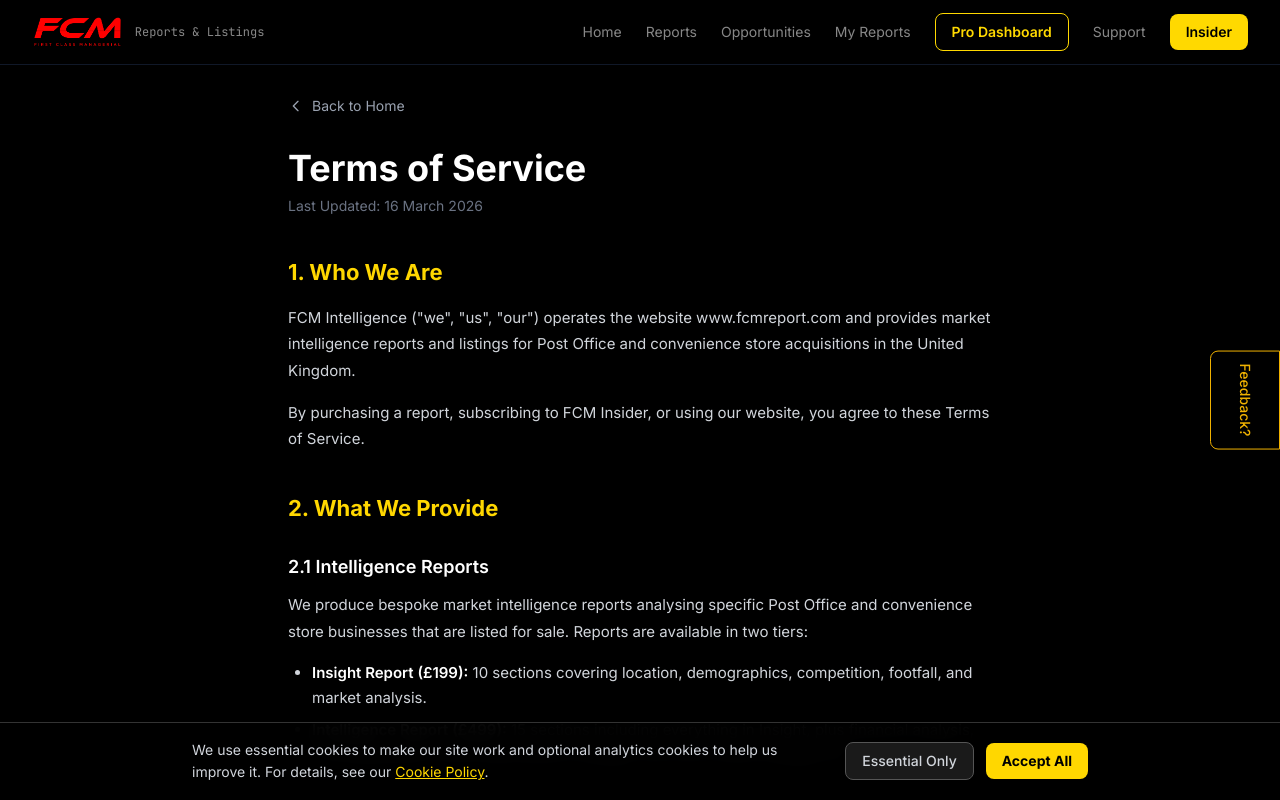
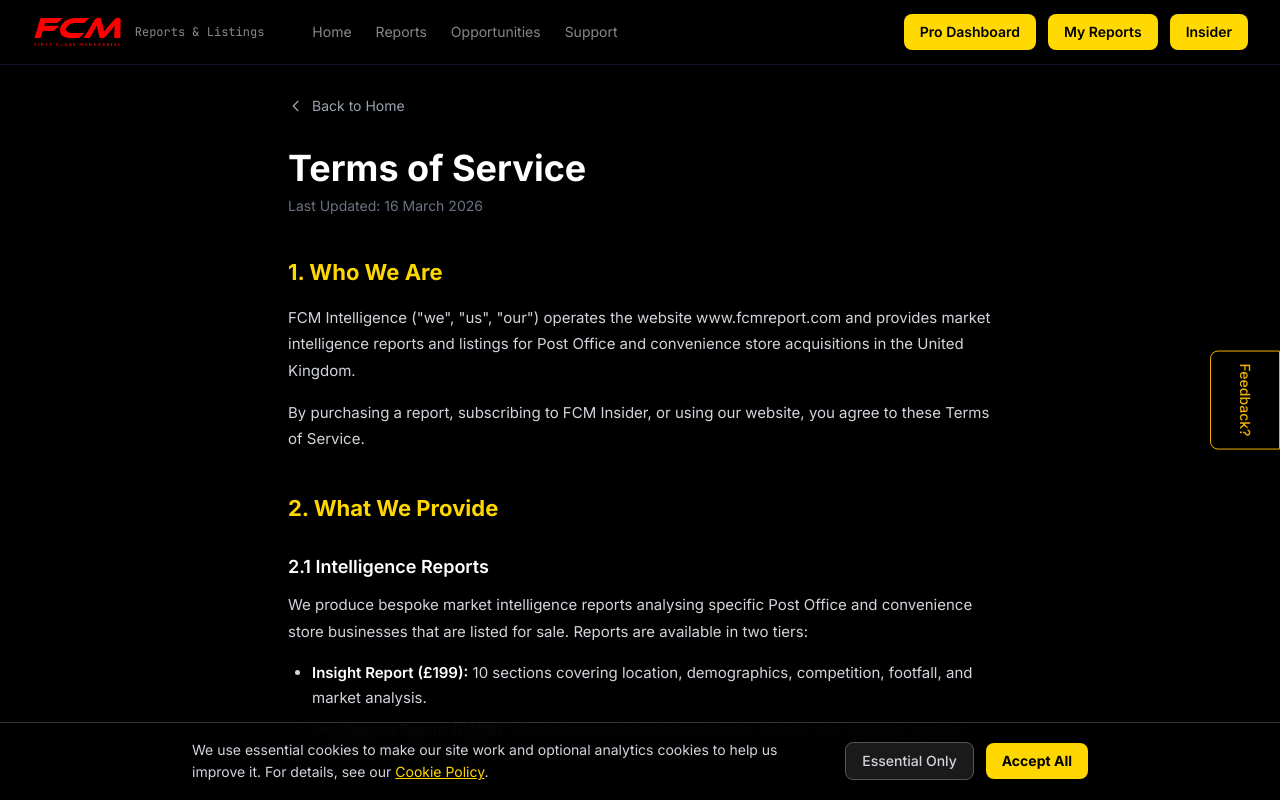
Before and after one commit to agentmicky23-collab/fcm-intelligence-reports, a Next.js app: page /terms in a window 1280 px wide. Shown: the top 800 px of the page. Built offline with nearby package versions, Linux system fonts and the light colour scheme.

Commit message:
fix: split nav into main links (left) and action buttons (right, gold)

```diff
--- a/components/layout/Navbar.tsx
+++ b/components/layout/Navbar.tsx
@@ -5,13 +5,16 @@ import Image from "next/image";
 import { useState } from "react";
 import { Menu, X } from "lucide-react";
 
-const navLinks = [
+const mainLinks = [
   { href: "/", label: "Home" },
   { href: "/reports", label: "Reports" },
   { href: "/opportunities", label: "Opportunities" },
+  { href: "/support", label: "Support" },
+];
+
+const actionLinks = [
+  { href: "/pro", label: "Pro Dashboard" },
   { href: "/my-reports", label: "My Reports" },
-  { href: "/pro", label: "Pro Dashboard", special: true },
-  { href: "/support", label: "Support" },
   { href: "/insider", label: "Insider" },
 ];
 
@@ -35,22 +38,32 @@ export function Navbar() {
           </Link>
 
           {/* Desktop Nav */}
-          <nav className="hidden md:flex items-center gap-6">
-            {navLinks.map((link) => (
+          <nav className="hidden md:flex items-center gap-6 flex-1 justify-end">
+            {/* Main links - plain text */}
+            <div className="flex items-center gap-6 mr-auto ml-12">
+              {mainLinks.map((link) => (
                 <Link
                   key={link.href}
                   href={link.href}
-                className={
-                  link.label === "Insider"
-                    ? "text-sm font-semibold px-4 py-2 rounded-lg bg-primary text-black hover:bg-primary/90 transition-colors"
-                    : link.special
-                    ? "text-sm font-semibold px-4 py-2 rounded-lg border border-primary text-primary hover:bg-primary hover:text-black transition-colors"
-                    : "text-sm text-muted-foreground hover:text-primary transition-colors"
-                }
+                  className="text-sm text-muted-foreground hover:text-primary transition-colors"
                 >
                   {link.label}
                 </Link>
               ))}
+            </div>
+
+            {/* Action links - gold buttons, right side */}
+            <div className="flex items-center gap-3">
+              {actionLinks.map((link) => (
+                <Link
+                  key={link.href}
+                  href={link.href}
+                  className="text-sm font-semibold px-4 py-2 rounded-lg bg-primary text-black hover:bg-primary/90 transition-colors"
+                >
+                  {link.label}
+                </Link>
+              ))}
+            </div>
           </nav>
 
           {/* Mobile toggle */}
@@ -65,22 +78,28 @@ export function Navbar() {
         {/* Mobile Nav */}
         {mobileOpen && (
           <nav className="md:hidden pb-4 border-t border-gray-900 pt-4">
-            {navLinks.map((link) => (
+            {mainLinks.map((link) => (
               <Link
                 key={link.href}
                 href={link.href}
                 onClick={() => setMobileOpen(false)}
-                className={
-                  link.label === "Insider"
-                    ? "block py-2 px-4 my-2 text-sm font-semibold rounded-lg bg-primary text-black text-center"
-                    : link.special
-                    ? "block py-2 px-4 my-2 text-sm font-semibold rounded-lg border border-primary text-primary text-center hover:bg-primary hover:text-black transition-colors"
-                    : "block py-2 text-sm text-muted-foreground hover:text-primary transition-colors"
-                }
+                className="block py-2 text-sm text-muted-foreground hover:text-primary transition-colors"
               >
                 {link.label}
               </Link>
             ))}
+            <div className="mt-3 pt-3 border-t border-gray-900 space-y-2">
+              {actionLinks.map((link) => (
+                <Link
+                  key={link.href}
+                  href={link.href}
+                  onClick={() => setMobileOpen(false)}
+                  className="block py-2 px-4 text-sm font-semibold rounded-lg bg-primary text-black text-center"
+                >
+                  {link.label}
+                </Link>
+              ))}
+            </div>
           </nav>
         )}
       </div>
```
Lines whose indentation alone changed are shown as unchanged.
